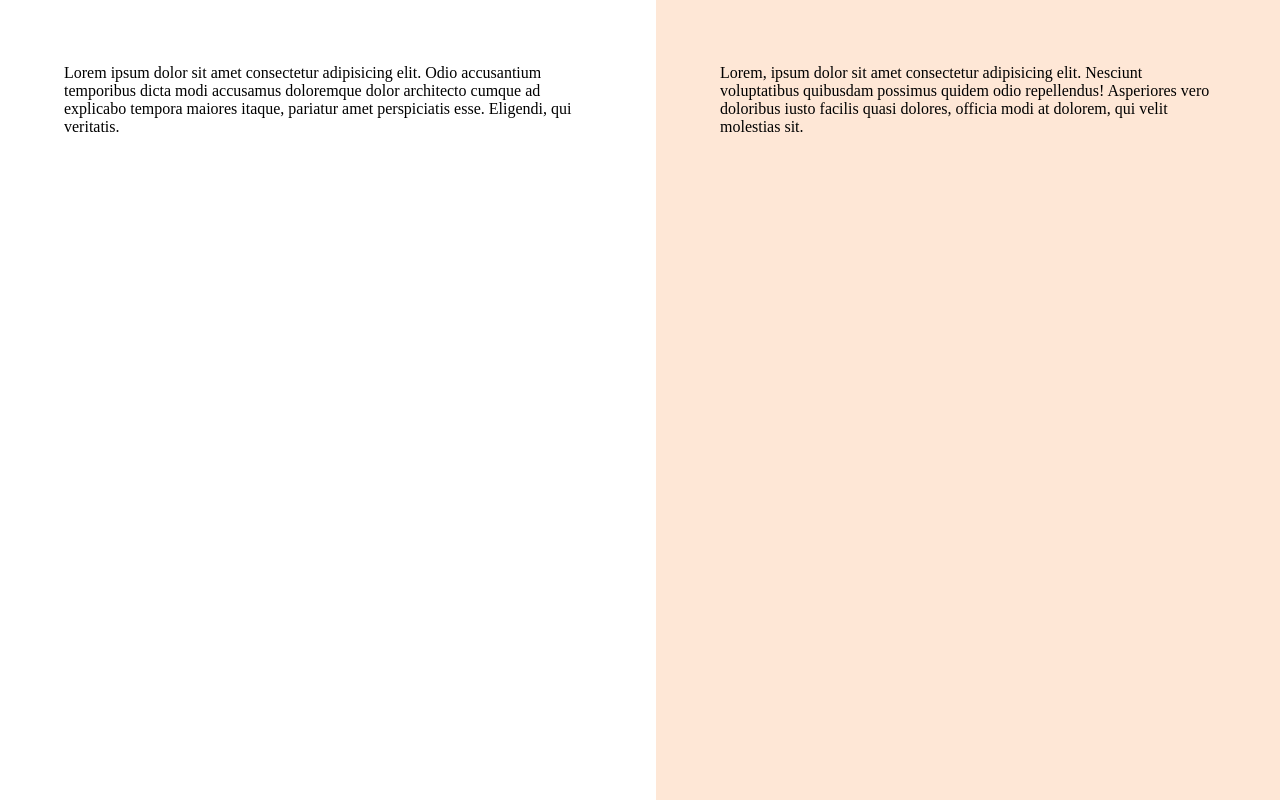
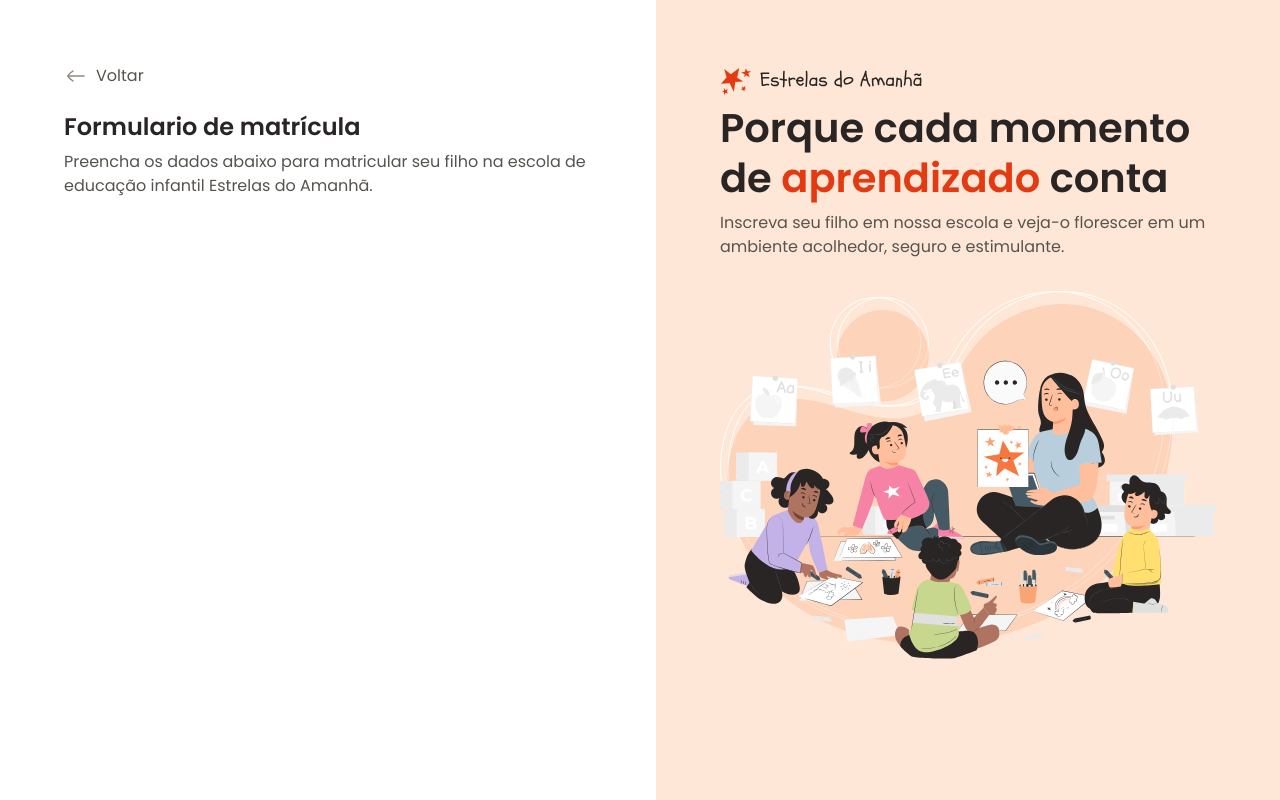
Before and after one commit to Mauriciof2002/formulario-de-matricula, a plain HTML site: page index.html in a window 1280 px wide. Drawn offline with Linux system fonts and the light colour scheme.

Commit message:
adicionando conteúdo ao aside e iniciando o main

```diff
--- a/index.html
+++ b/index.html
@@ -17,13 +17,34 @@
   <div id="app">
     <main>
       <div class="main-container">
-        Lorem ipsum dolor sit amet consectetur adipisicing elit. Odio accusantium temporibus dicta modi accusamus doloremque dolor architecto cumque ad explicabo tempora maiores itaque, pariatur amet perspiciatis esse. Eligendi, qui veritatis.
+       <div class="back">
+      <img src="assets/icons/arrow-left-02.svg" alt="Ícone de Voltar">
+      <span>Voltar</span>
+       </div>
+
+       <h1>Formulario de matrícula</h1>
+       <p>Preencha os dados abaixo para matricular seu filho na escola de educação infantil Estrelas do Amanhã.</p>
       </div>
     </main>
 
     <aside>
       <div class="aside-container">
-        Lorem, ipsum dolor sit amet consectetur adipisicing elit. Nesciunt voluptatibus quibusdam possimus quidem odio repellendus! Asperiores vero doloribus iusto facilis quasi dolores, officia modi at dolorem, qui velit molestias sit.
+        <header>
+          <img src="assets/logo.svg" alt="Logo Estrelas do Amanhã">
+          <h2>
+            Porque cada momento de
+
+            <span>
+            aprendizado
+            </span>
+            conta
+          </h2>
+          <p>
+            Inscreva seu filho em nossa escola e veja-o florescer em um ambiente acolhedor, seguro e estimulante.
+          </p>
+        </header>
+
+        <img src="assets/Illustration.svg" alt="Ilustração de uma professora com crianças prestando atenção">
       </div>
     </aside>
   </div>
--- a/styles/global.css
+++ b/styles/global.css
@@ -24,4 +24,16 @@
 
 body {
   overflow: hidden;
+
+  font: var(--text);
+  color: var(--text-secondary);
 }
+
+h1, h2 {
+  color: var(--text-primary);
+}
+
+img {
+  max-width: 100%;
+  height: auto;
+}
--- a/styles/layout.css
+++ b/styles/layout.css
@@ -14,6 +14,18 @@ main{
     max-width: 33rem;
     margin-left: auto;
  }
+
+  & .back {
+  display: flex;
+  align-items: center;
+  gap: .5rem;
+  margin-bottom: 1.5rem;
+ }
+
+ & h1 {
+  font: 600 1.5rem/1.25 var(--font-family);
+  margin-bottom: .5rem;
+ }
 }
 
 aside {
@@ -22,5 +34,17 @@ aside {
 
   & .aside-container {
     max-width: 31rem;
+
+    & > img {
+      margin-top: 2rem;
+    }
+  }
+
+  & h2 {
+    font: 600 2.5rem/1.25 var(--font-family);
+    margin-bottom: .5rem;
+    & span {
+      color: var(--text-highlight);
+    }
   }
 }
```
